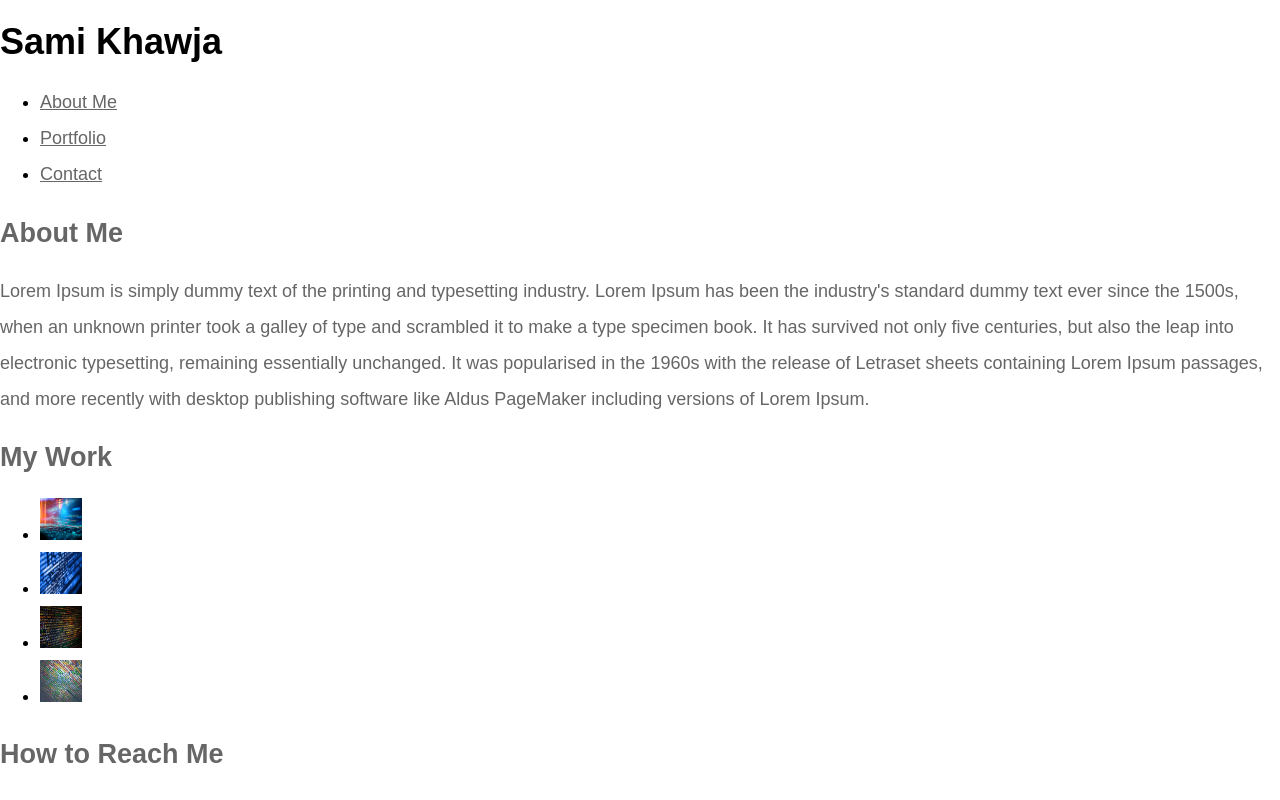
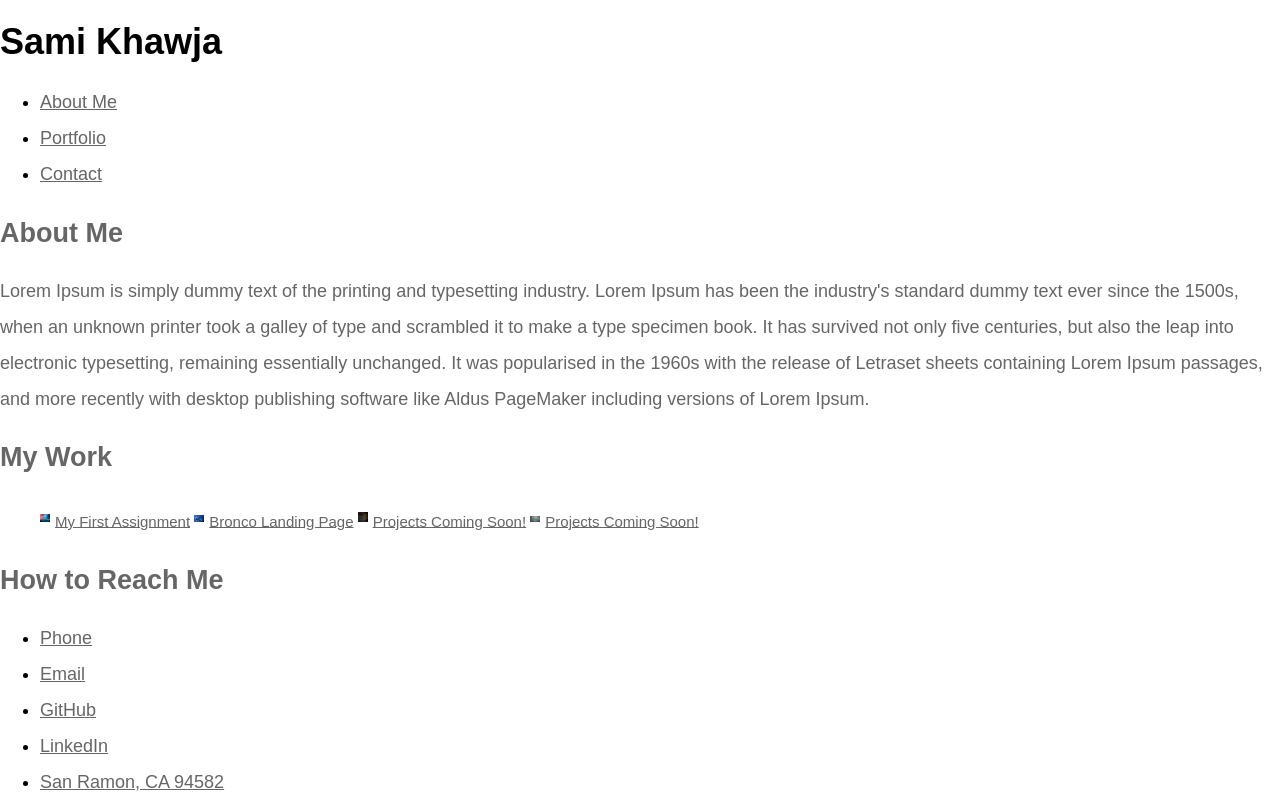
Before and after one commit to samikhawja/sami_portfolio, a plain HTML site: page index.html in a window 1280 px wide. Shown: the top 800 px of the page. Drawn offline with Linux system fonts and the light colour scheme.

Commit message:
updated 'my work' from pictures to cards and added blank targets for all links

```diff
--- a/index.html
+++ b/index.html
@@ -37,18 +37,30 @@
        <h2>My Work</h2>
        <nav>
            <ul>
-            <li>
-                <a href="apple.com"><img src="./assets/images/coding1.jpg" alt="Picture of code being displayed on a screen" style="width:42px;height:42px;"></a>
-            </li>
-            <li>
-                <a href="apple.com"><img src="./assets/images/coding2.jpg" alt="Picture of code being displayed on a screen" style="width:42px;height:42px;"></a>
-            </li>
-            <li>
-                <a href="apple.com"><img src="./assets/images/coding3.jpg" alt="Picture of code being displayed on a screen" style="width:42px;height:42px;"></a>
-            </li>
-            <li>
-                <a href="apple.com"><img src="./assets/images/coding4.jpg" alt="Picture of code being displayed on a screen" style="width:42px;height:42px;"></a>
-            </li>
+            <object class="card">
+                <img src="./assets/images/coding1.jpg" alt="Picture of coding displayed on a screen" style="width: 10px">
+                <sub class="container">
+                  <a href="https://samikhawja.github.io/first-assignment/" target="_blank">My First Assignment</a>
+                </sub>
+            </object>
+            <object class="card">
+                <img src="./assets/images/coding2.jpg" alt="Picture of coding displayed on a screen" style="width: 10px">
+                <sub class="container">
+                  <a href="https://samikhawja.github.io/landing_page/" target="_blank">Bronco Landing Page</a>
+                </sub>
+            </object>
+            <object class="card">
+                <img src="./assets/images/coding3.jpg" alt="Picture of coding displayed on a screen" style="width: 10px">
+                <sub class="container">
+                  <a href="https://github.com/samikhawja" target="_blank">Projects Coming Soon!</a>
+                </sub>
+            </object>
+            <object class="card">
+                <img src="./assets/images/coding4.jpg" alt="Picture of coding displayed on a screen" style="width: 10px">
+                <sub class="container">
+                  <a href="https://github.com/samikhawja" target="_blank">Projects Coming Soon!</a>
+                </sub>
+            </object>
            </ul>
        </nav>
    </section>
@@ -64,13 +76,13 @@
                     <a href="mailto:Skhawja11@gmail.com"> Email</a>
                 </li>
                 <li>
-                    <a href="https://github.com/samikhawja">GitHub</a>
+                    <a href="https://github.com/samikhawja" target="_blank">GitHub</a>
                 </li>
                 <li>
-                    <a href="https://www.linkedin.com/in/samikhawja/">LinkedIn</a>
+                    <a href="https://www.linkedin.com/in/samikhawja/" target="_blank">LinkedIn</a>
                 </li>
                 <li>
-                    <a href="https://www.google.com/maps/place/San+Ramon,+CA/@37.7580881,-122.010648,12z/data=!3m1!4b1!4m5!3m4!1s0x808fed7cffeaac4f:0xf562eebbf9253ead!8m2!3d37.7643595!4d-121.9539616?hl=en">San Ramon, CA 94582</a>
+                    <a href="https://www.google.com/maps/place/San+Ramon,+CA/@37.7580881,-122.010648,12z/data=!3m1!4b1!4m5!3m4!1s0x808fed7cffeaac4f:0xf562eebbf9253ead!8m2!3d37.7643595!4d-121.9539616?hl=en" target="_blank">San Ramon, CA 94582</a>
                 </li>
             </ul>
         </nav>
```
